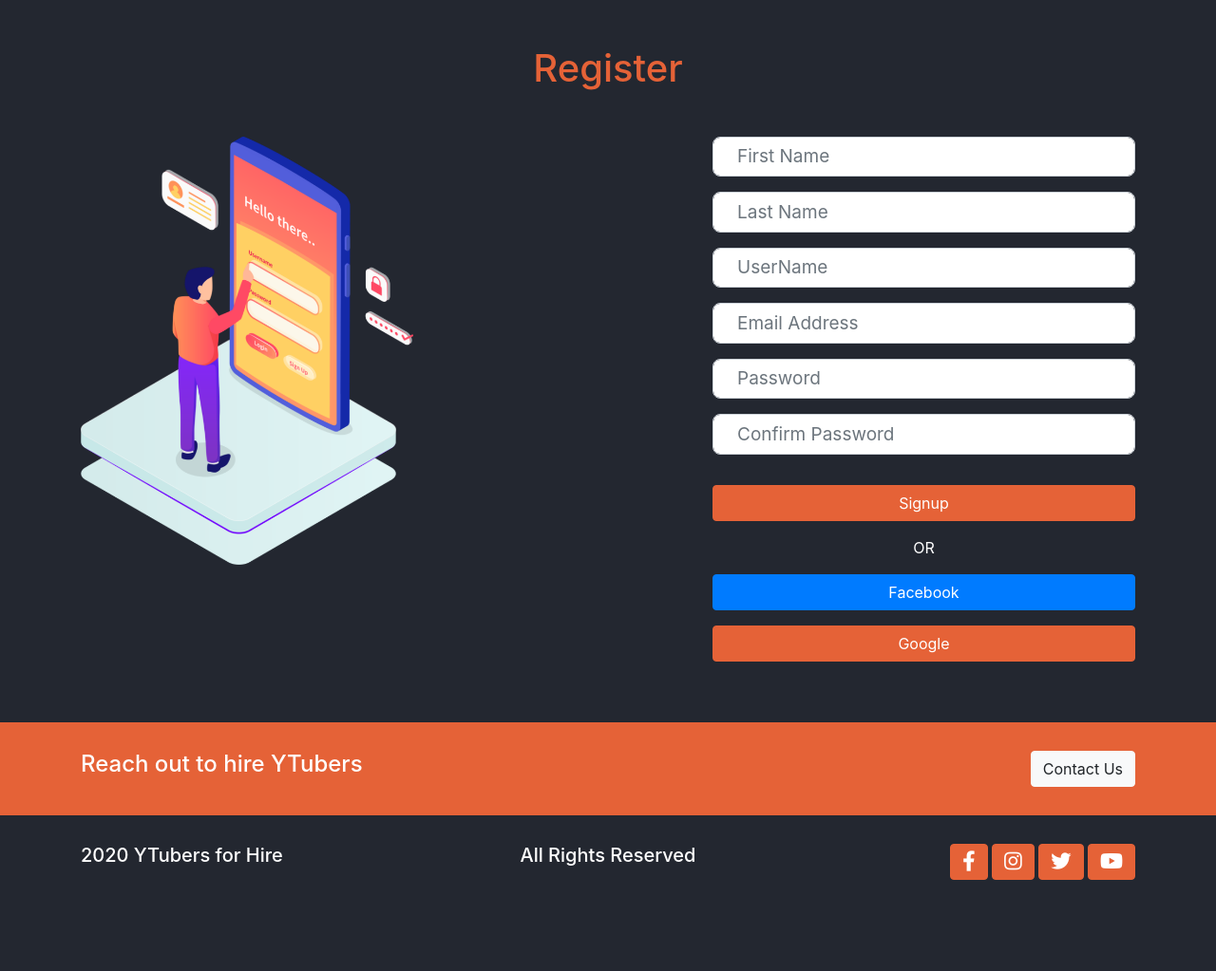
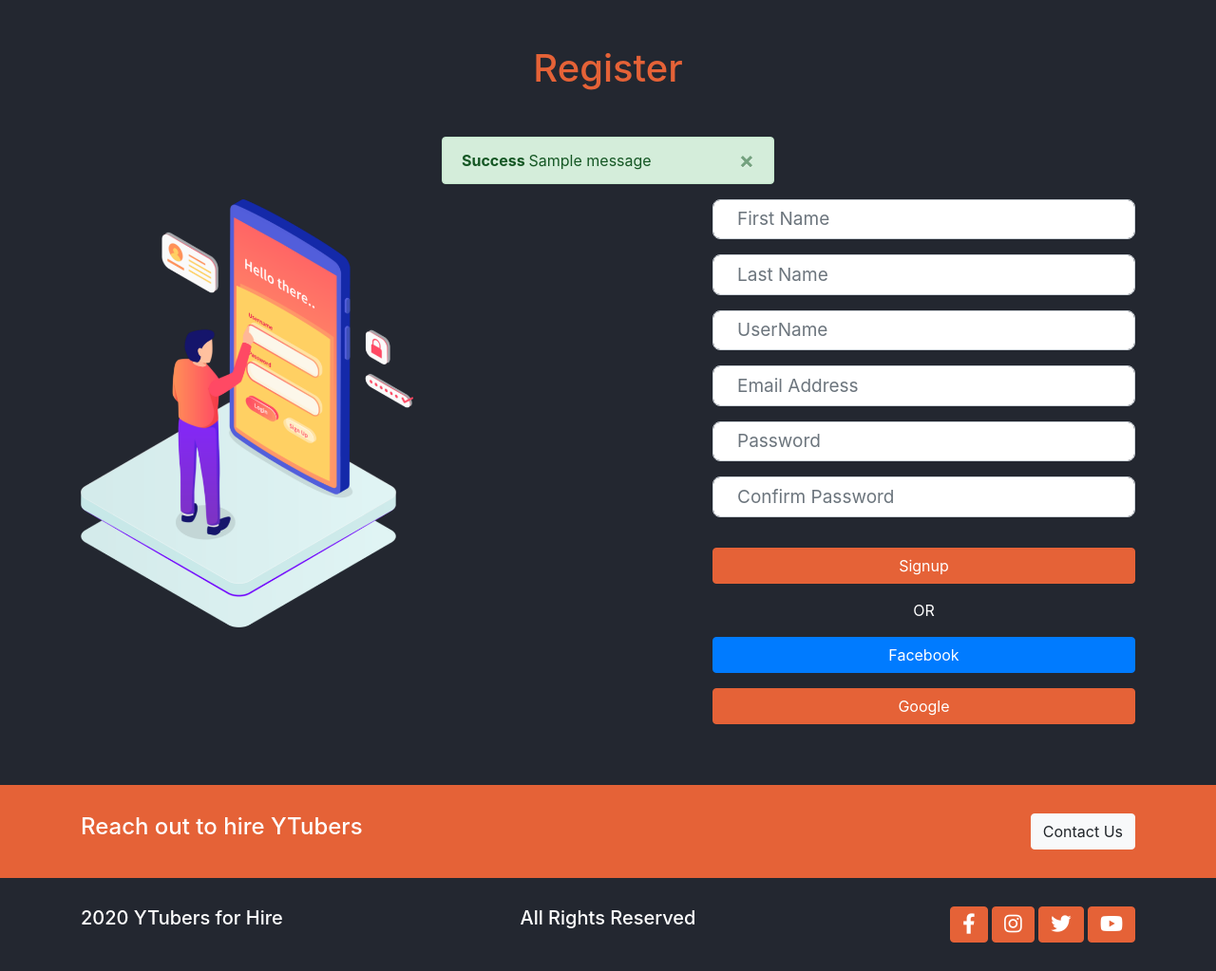
Before and after one commit to dhairya137/tubers-django, a Django app: page /accounts/register in a window 1280 px wide. Shown: the part 109-1132 px from the top of the page at 95% size. Before the commit the page ends 1036 px from the top, so only its background shows below. Run offline with Django 3.2, Linux system fonts and the light colour scheme; tables that the repository leaves empty hold one stand-in row (values such as "Sample post"); one stand-in notice (Sample message) is shown; some libraries are stand-ins or nearby versions.

Commit message:
message validation done

```diff
--- a/tubers/accounts/views.py
+++ b/tubers/accounts/views.py
@@ -17,7 +17,7 @@ def login(request):
       messages.success(request, "You are logged in")
       return redirect('dashboard')
     else:
-      messages.error(request, "Invalid credentials")
+      messages.warning(request, "Invalid credentials")
       return redirect('login')
 
   return render(request, 'accounts/login.html')
@@ -33,11 +33,11 @@ def register(request):
 
     if password == confirm_password:
       if User.objects.filter(username=username).exists():   #? first username is database field and second username is our var. name
-        messages.error(request, "Username exists")
+        messages.warning(request, "Username already exists")
         return redirect('register')
       else:
         if User.objects.filter(email=email).exists():
-          messages.error(request, "Email exists")
+          messages.warning(request, "Email already exists")
           return redirect('register')
         else:
           user = User.objects.create_user(first_name=firstname, last_name=lastname, username=username, email=email, password=password)
@@ -45,7 +45,7 @@ def register(request):
           messages.success(request, 'User created hurrey!!')
           return redirect('login')
     else:
-      messages.error(request, 'Password does not match')
+      messages.warning(request, 'Password does not match')
       return redirect('register')
 
     #
--- a/tubers/templates/accounts/login.html
+++ b/tubers/templates/accounts/login.html
@@ -8,6 +8,11 @@
   <h1 class="text-center mt-5 mb-5 animate__animated animate__slideInDown">
     Login
   </h1>
+  <div class="row">
+    <div class="col-md-4 offset-md-4 ">
+      {% include 'messages.html' %}
+    </div>
+  </div>
   <div class="row">
     <div class="col-md-6 ">
       <img src="{% static './assets/images/login-image.png' %}" class="img-fluid" alt="img">
--- a/tubers/templates/accounts/register.html
+++ b/tubers/templates/accounts/register.html
@@ -10,6 +10,11 @@
   <h1 class="text-center mt-5 mb-5">
     Register
   </h1>
+  <div class="row">
+    <div class="col-md-4 offset-md-4 ">
+      {% include 'messages.html' %}
+    </div>
+  </div>
   <div class="row">
     <div class="col-md-6 ">
       <img src="{% static './assets/images/login-image.png' %}" class="img-fluid" alt="img">
--- /dev/null
+++ b/tubers/templates/messages.html
@@ -0,0 +1,20 @@
+{% if messages %}
+
+{% for message in messages %}
+<div class="alert alert-{{ message.tags }} alert-dismissible fade show" role="alert">
+  <strong>
+    {% if message.level == DEFAULT_MESSAGE_LEVELS.ERROR %}
+    Error:
+    {% else %}
+    {{ message.tags | title }}
+    {% endif %}
+  </strong>
+  {{ message }}
+  <button type="button" class="close" data-dismiss="alert" aria-label="Close">
+    <span aria-hidden="true">&times;</span>
+  </button>
+</div>
+
+{% endfor %}
+
+{% endif %}
```
